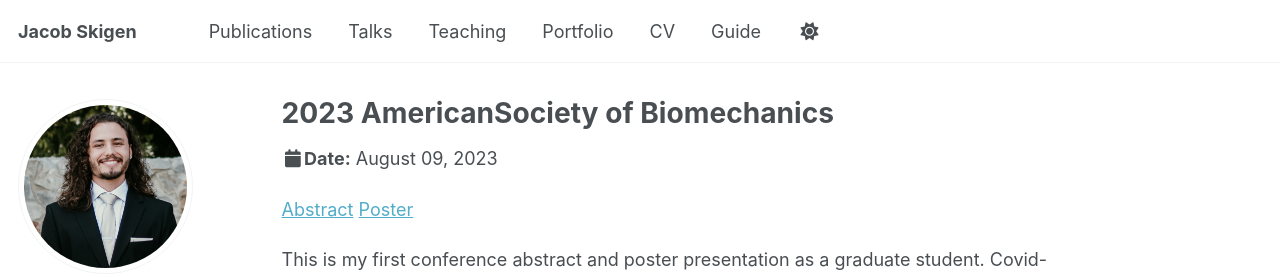
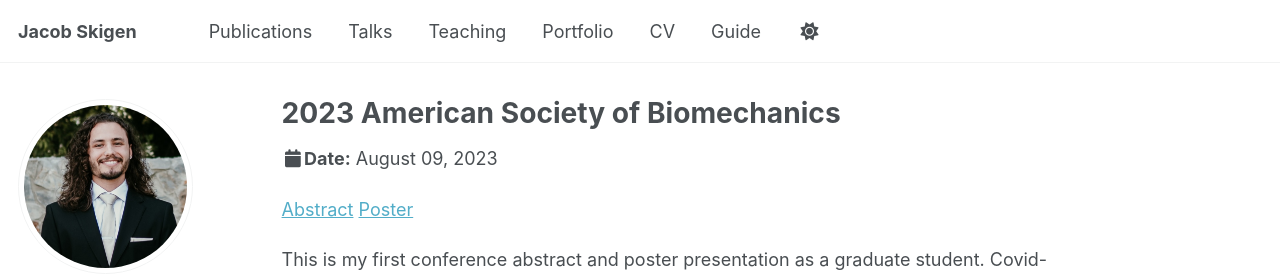
Before and after one commit to JacobSkigen/JacobSkigen.github.io, a Jekyll site: the page built from _talks/2023_ASB.md, in a window 1280 px wide and 988 px high. Shown: the top 277 px of the window. Built offline with Jekyll 4.4.1, drawn with Linux system fonts in a browser that asks for light colours; some web fonts are replaced; a script that is not in the unit is left out.

Commit message:
Update 2023_ASB.md

```diff
--- a/_talks/2023_ASB.md
+++ b/_talks/2023_ASB.md
@@ -1,5 +1,5 @@
 ---
-title: "2023 AmericanSociety of Biomechanics"
+title: "2023 American Society of Biomechanics"
 collection: talks
 type: "Talk, Podium presentation"
 permalink: /talks/2023_ASB
```
